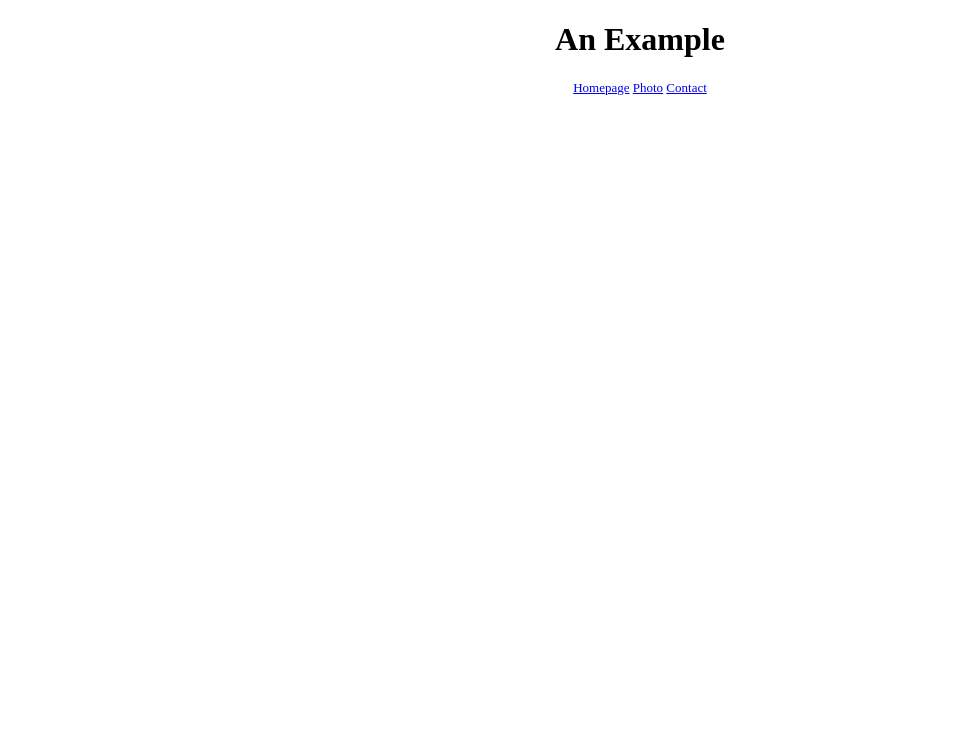
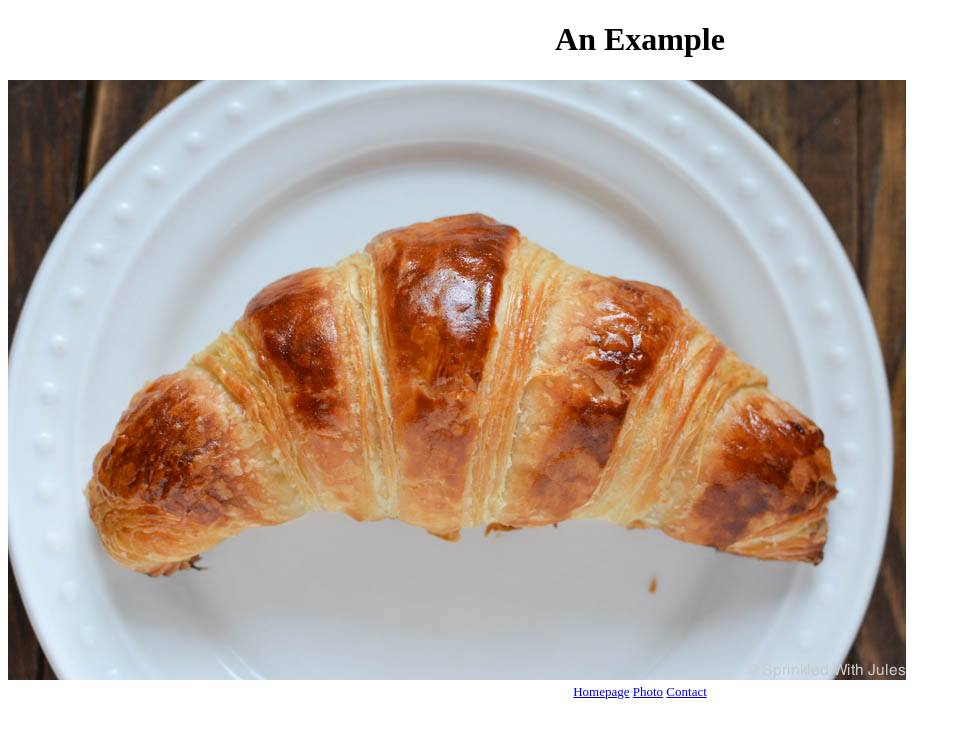
Before and after one commit to LadyMeowMix/Croissant, a plain HTML site: page photo.html in a window 1280 px wide. Shown: the whole page, without its empty margins (0-961 px from the left). Drawn offline with Linux system fonts and the light colour scheme.

Commit message:
Update photo.html

```diff
--- a/photo.html
+++ b/photo.html
@@ -8,7 +8,7 @@
   </head>
   <body>
     <h1>An Example</h1>
-    <div class="croissant" img src="/img/croissant.jpg"></div>
+    <div class="croissant"><img src="/img/croissant.jpg" /></div>
     <footer>
       <a href="/" title="Home"> Homepage</a>
       <a href="/photo" title="Croissant photo"> Photo</a>
```
